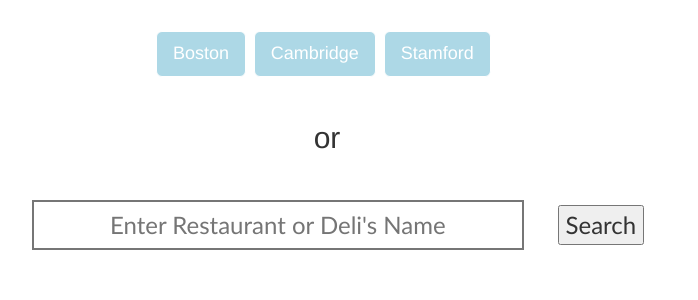
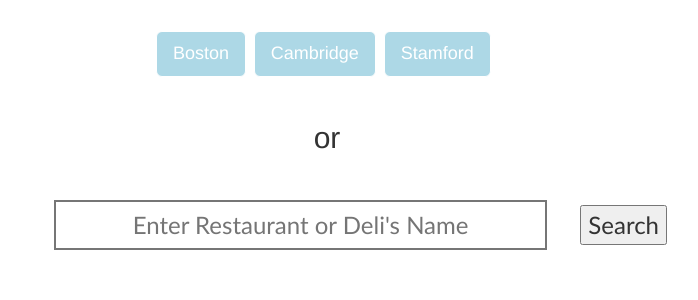
Before and after one commit to ccweaver/NutriApp, a Django app: page / in a window 1280 px wide. Shown: the part 226-526 px from the top of the page, without its empty margins (313-1011 px from the left). Run offline with Django 3.2, Linux system fonts and the light colour scheme; some libraries are stand-ins or nearby versions.

Commit message:
Update sign_in.html

```diff
--- a/nutri/nutri/templates/sign_in.html
+++ b/nutri/nutri/templates/sign_in.html
@@ -280,7 +280,7 @@ $(document).on("click","#proflink",function(event)
         .left{
           display:inline-block;
           width:60%;
-          margin-left:20%;
+          margin-left:25%;
           margin-right:%;
         }
 
```
